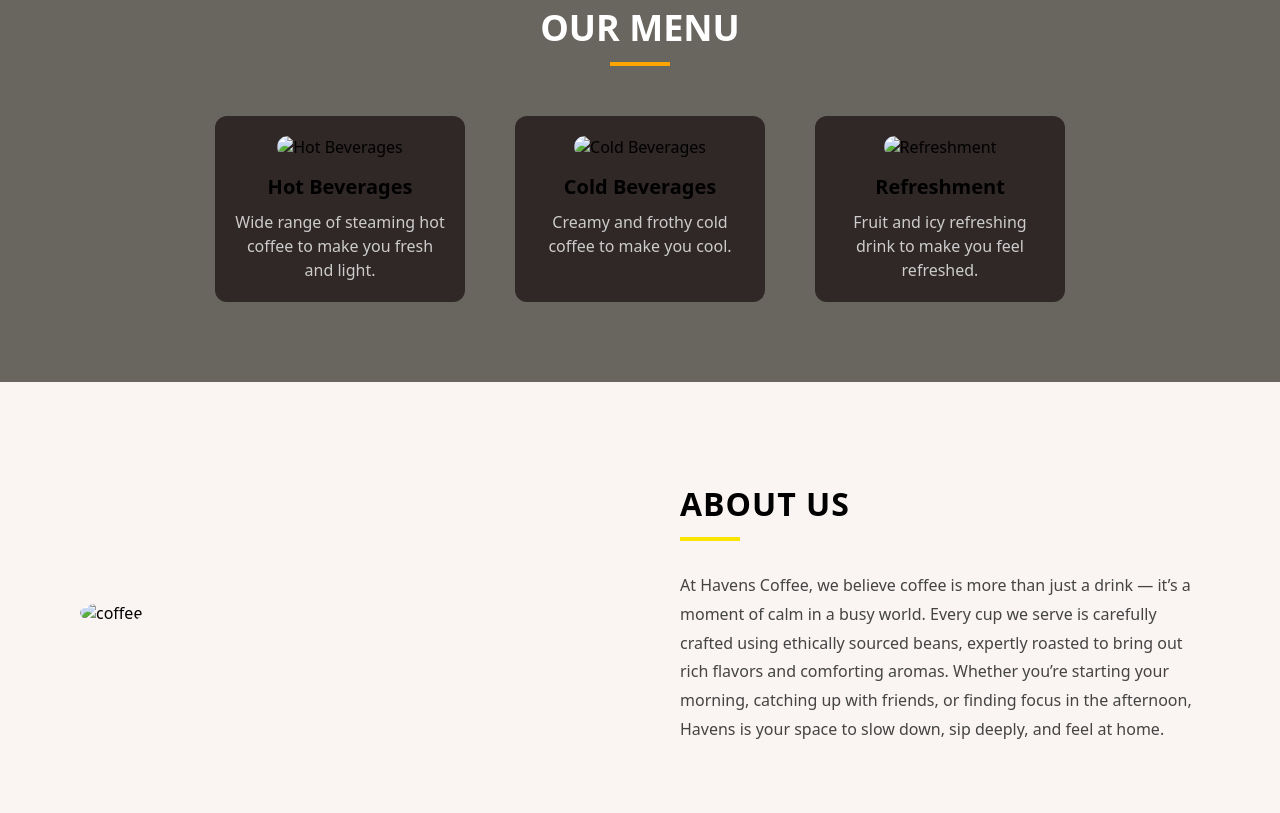
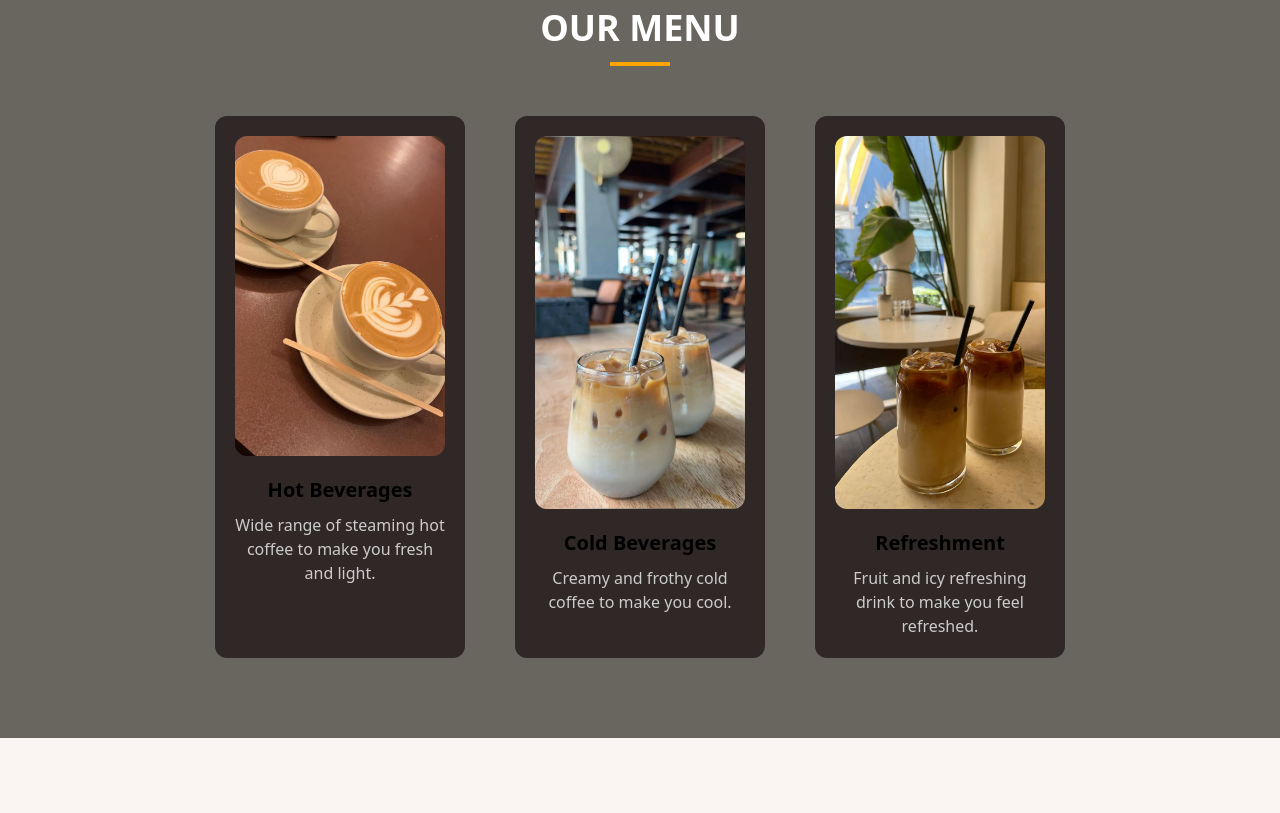
Before and after one commit to jsowmya47-pixel/frontend, a plain HTML site: page index.html in a window 1280 px wide. Shown: the part 947-1760 px from the top of the page. Drawn offline with Linux system fonts and the light colour scheme.

Commit message:
fixed image paths

```diff
--- a/index.html
+++ b/index.html
@@ -485,17 +485,17 @@ nav a {
         <hr>
         <div class="menu-items">
             <div class="menu-item">
-                <img src="images/hot.jpeg" alt="Hot Beverages">
+                <img src="./hot.jpeg" alt="Hot Beverages">
                 <h3>Hot Beverages</h3>
                 <p>Wide range of steaming hot coffee to make you fresh and light.</p>
             </div>
             <div class="menu-item">
-                <img src="images/cold.jpeg" alt="Cold Beverages">
+                <img src="./cold.jpeg" alt="Cold Beverages">
                 <h3>Cold Beverages</h3>
                 <p>Creamy and frothy cold coffee to make you cool.</p>
             </div>
             <div class="menu-item">
-                <img src="images/refereshement.jpeg" alt="Refreshment">
+                <img src="./refereshement.jpeg" alt="Refreshment">
                 <h3>Refreshment</h3>
                 <p>Fruit and icy refreshing drink to make you feel refreshed.</p>
             </div>
@@ -514,7 +514,7 @@ nav a {
 
     <!-- Image -->
     <div class="about-img">
-      <img src="images/coffee.jpeg" alt="coffee">
+      <img src="./coffee.jpeg" alt="coffee">
     </div>
 
     <!-- Content -->
```
